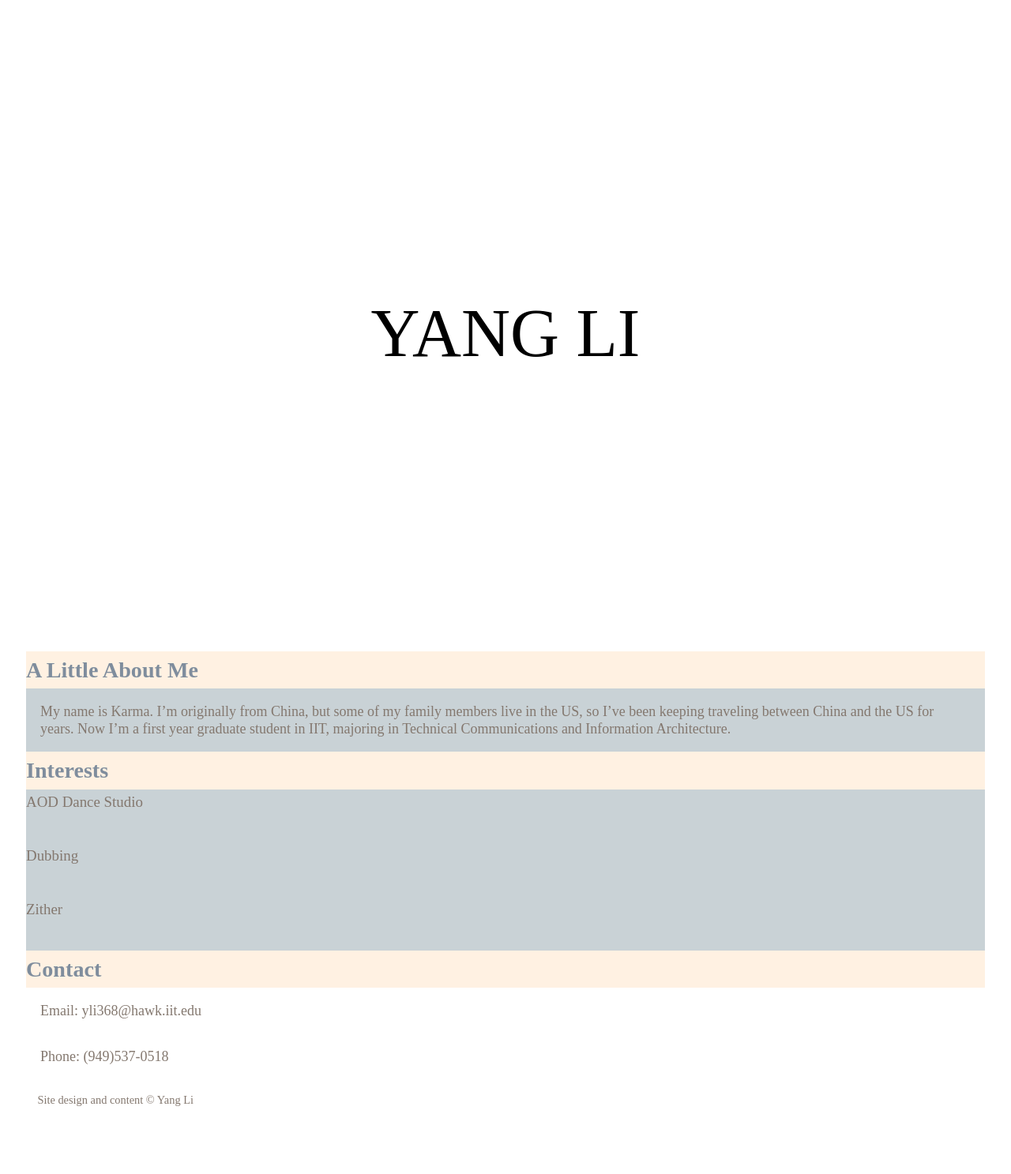
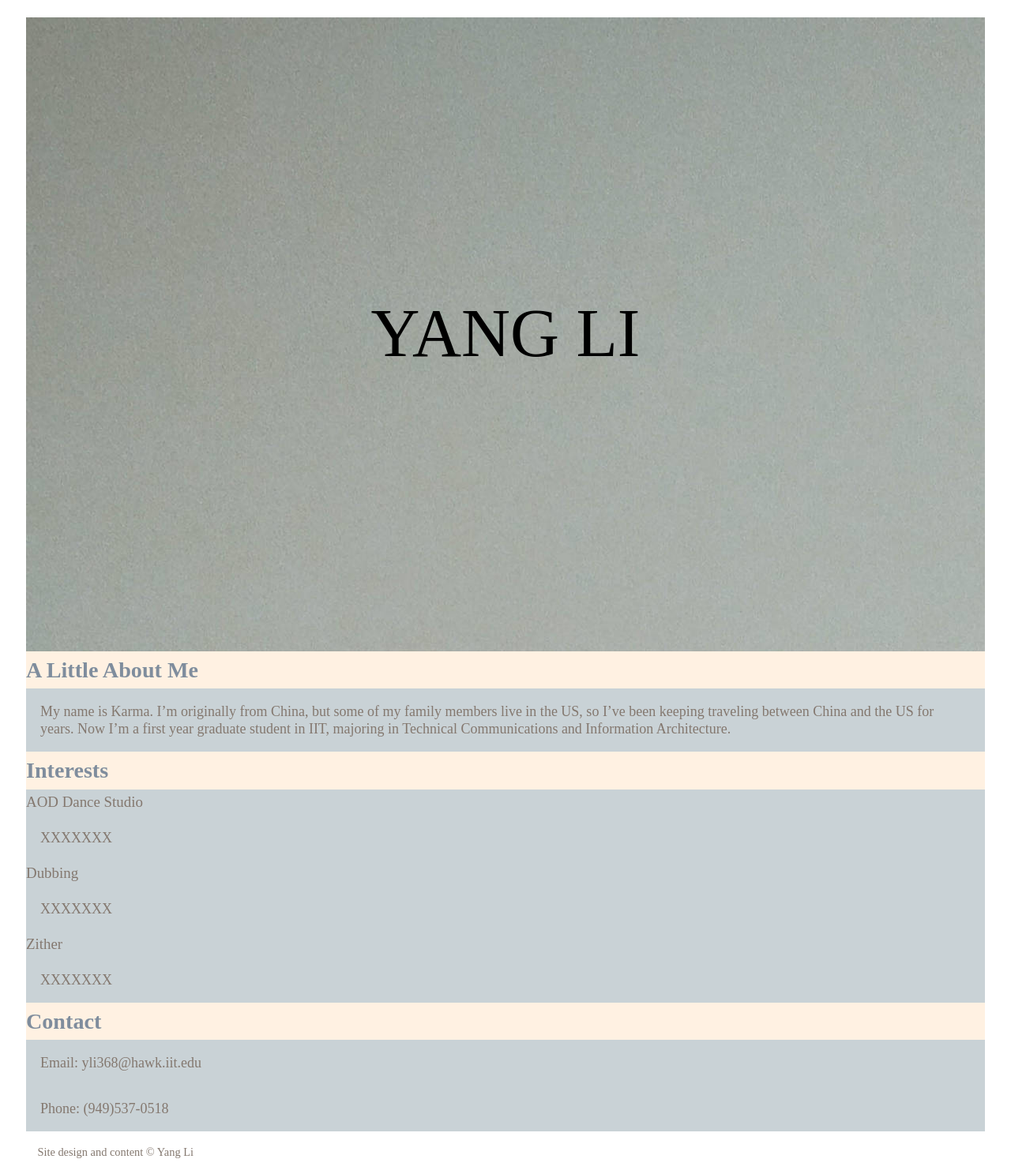
Before and after one commit to karma-li/com_530_project_two, a plain HTML site: page index.html in a window 1280 px wide. Shown: the whole page at 79% size. Before the commit the page ends 1440 px from the top, so only its background shows below. Drawn offline with Linux system fonts and the light colour scheme.

Commit message:
Add background image

```diff
--- a/index.html
+++ b/index.html
@@ -3,13 +3,16 @@
 <head>
   <meta charset="utf-8" />
   <title>YANG LI</title>
+  <meta name="viewport" content="width=device-width,initial-scale=1.0,shrink-to-fit=no">
   <link rel="stylesheet" href="screen.css" />
 </head>
 <body>
-  <header class="header">
-    <h1 class="title">YANG LI</h1>
+  <header id="header">
+    <section style="background-image: url('images/background1.jpg');">
+      <h1>YANG LI</h1>
+    </section>
   </header>
-  <main class="content">
+  <main id="content">
     <section id="about">
       <h2 id="a">A Little About Me</h2>
       <p>My name is Karma. I’m originally from China, but some of my family members live in
@@ -20,17 +23,17 @@
     <section id="interests">
       <h2 id="b">Interests</h2>
       <h3 id="1">AOD Dance Studio</h3>
-      <p>
+      <p>XXXXXXX
       </p>
       <h3 id="2">Dubbing</h3>
-      <p>
+      <p>XXXXXXX
       </p>
       <h3 id="3">Zither</h3>
-      <p>
+      <p>XXXXXXX
       </p>
     </section>
   </main>
-  <section class="contact">
+  <section id="contact">
     <h2 id="information">Contact</h2>
     <p>Email: yli368@hawk.iit.edu
     </p>
@@ -38,7 +41,7 @@
     </p>
   </section>
   <footer id="footer">
-    <p class="copyright">Site design and content &copy; Yang Li
+    <p id="copyright">Site design and content &copy; Yang Li
     </p>
   </footer>
 </body>
```
